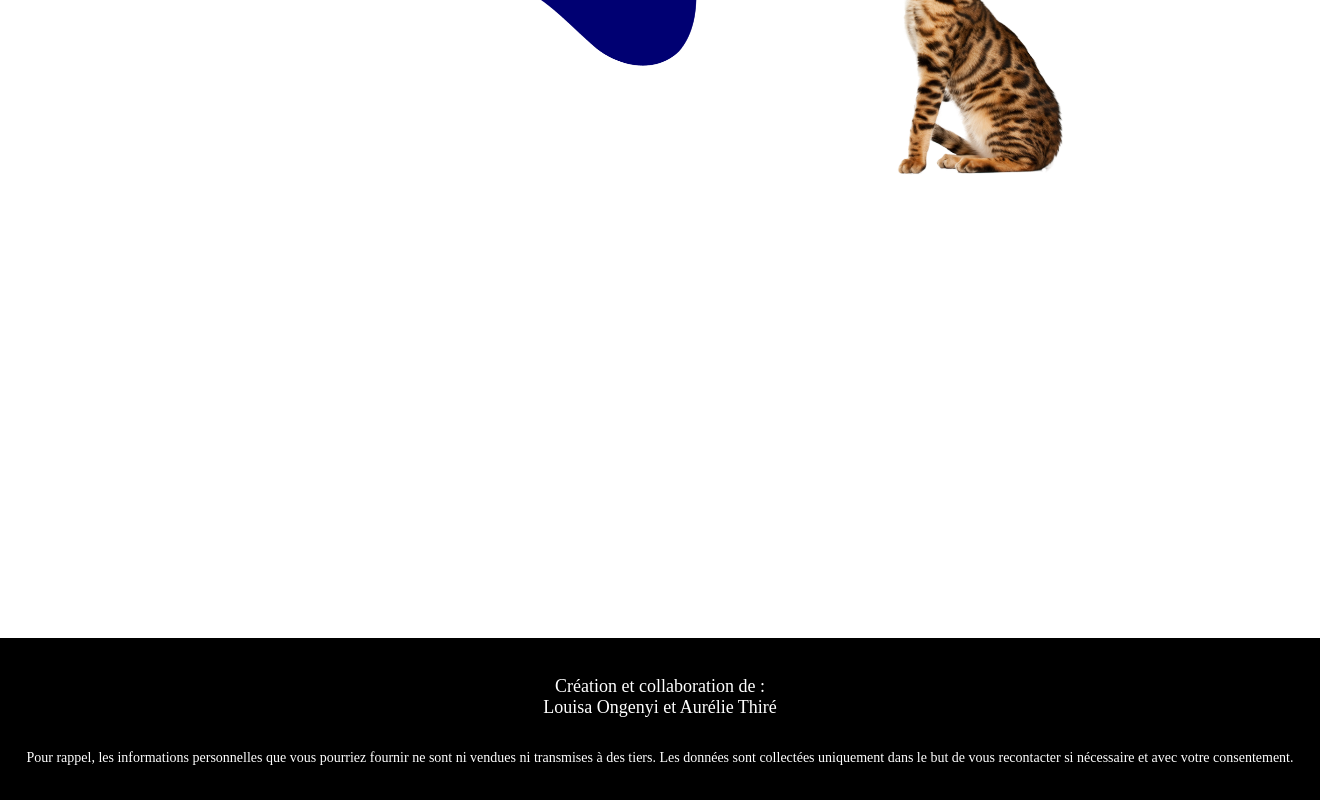
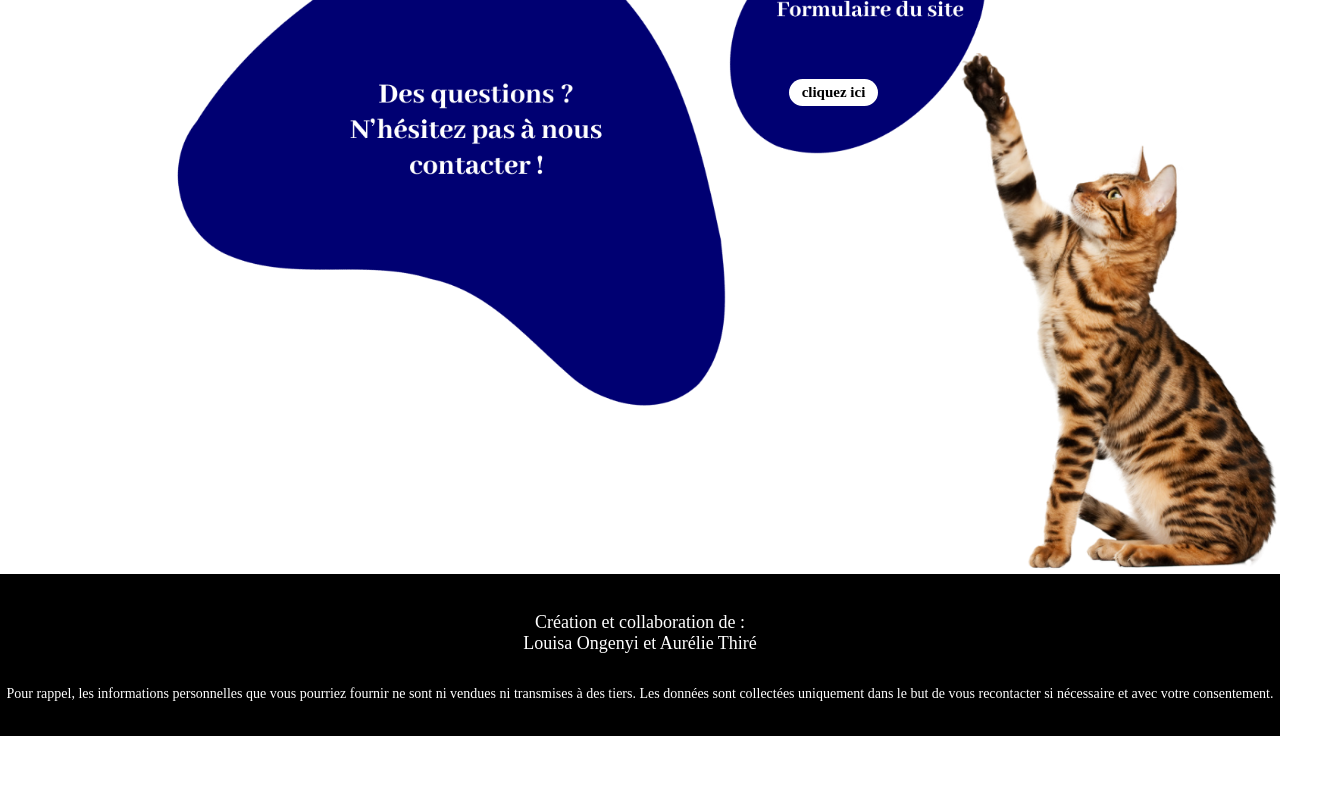
Before and after one commit to aurel740/casperetlulu, a React (Create React App) app: page / in a window 1280 px wide. Shown: the part 2472-3272 px from the top of the page, 1320 px wide, since content can reach past the window. After the commit the page ends 3208 px from the top, so only its background shows below. Built offline with nearby package versions, Linux system fonts and the light colour scheme.

Commit message:
Ajustements partie 1

```diff
--- a/src/App.css
+++ b/src/App.css
@@ -1,5 +1,6 @@
 .App {
   text-align: center;
+  width: 100%;
 }
 
 .App-logo {
--- a/src/containers/Contact.js
+++ b/src/containers/Contact.js
@@ -1,11 +1,13 @@
 import React from 'react';
 import "../styles/Contact.css";
-import chatMignon from "../assets/pictures/chatmignon_1.png"
+import chatMignon from "../assets/pictures/chatmignon_1.png";
+import patteGeante from "../assets/pictures/patte_info_compl.png"
 
 
 function Contact() {
   return (
     <div className='contactContainer'>
+        <img className="patteGeante" src={patteGeante} alt="dessin d'une emprunte de chat géante avec un chat tigré de profil" />
         <button className='contactButton'>cliquez ici</button>
       {/* <div className='catContactDiv'><img className='catContactImg' src={chatMignon} /></div>
       <p className='contactText email'>E-mail:<br/>mf.rabin@sfr.fr</p>
--- a/src/containers/Infos.js
+++ b/src/containers/Infos.js
@@ -3,6 +3,7 @@ import DocButtonsHome from '../components/DocButtonsHome';
 import "../styles/Infos.css";
 import GreyCat from "../assets/pictures/greyCat.png";
 import BorderElement from '../components/BorderElement';
+// import Contact from './Contact';
 
 
 function Infos() {
@@ -45,7 +46,6 @@ const tab = [1,2,3];
 
 
 
-
     </div>
   )
 }
--- a/src/pages/Home.js
+++ b/src/pages/Home.js
@@ -6,6 +6,7 @@ import chaton from "../assets/pictures/chaton.png";
 import chat from "../assets/pictures/chat.png";
 import Infos from '../containers/Infos';
 import Contact from '../containers/Contact';
+import Footer from '../containers/Footer';
 
 function Home() {
   const text1 = "Le bien-être de nos amis à quatre pattes est une priorité tant pour nous que pour nos adhérents. C'est avec grand plaisir que nous vous accueillons à Janville-en-Beauce, dans l'espoir que vous puissiez potentiellement devenir la famille adoptive pour nos chats et chatons, offrant ainsi un foyer aimant pour le reste de leur vie. L'adoption des chatons, qu'ils soient avec ou sans leur mère, est une possibilité que nous proposons.";
--- a/src/styles/Contact.css
+++ b/src/styles/Contact.css
@@ -1,14 +1,17 @@
 .contactContainer {
-    background-image: url("../assets//pictures/patte_info_compl.png");
+    /* background-image: url("../assets//pictures/patte_info_compl.png");
     background-position: top;
+    */
+    position: relative;
     width: 100%;
-    background-size: 850px;
-    height: 640px;
-    background-repeat: no-repeat;
-    padding-top: 466px;
-    position: relative;
 }
 
+.patteGeante {
+    width: 100%;
+    height: 100%;
+}
+
+/*
 .catContactDiv {
     width: 317px;
     position: absolute;
@@ -68,12 +71,12 @@
     font-size: 31px;
     width: 300px;
     text-align: center;
-}
+} */
 
 .contactButton {
     position: absolute;
-    top: 429px;
-    right: 495px;
+    top: 685px;
+    right: 402px;
     background-color: white;
     border-color: transparent;
     width: 89px;
--- a/src/styles/Footer.css
+++ b/src/styles/Footer.css
@@ -10,8 +10,7 @@
     flex-direction: column;
     align-items: center;
     width: 100%;
-    padding-right: 20px;
-    padding-left: 20px;
+
 }
 
 .footerText1{
--- a/src/styles/Home.css
+++ b/src/styles/Home.css
@@ -1,8 +1,13 @@
+/*
+.home-content{
+    display: flex;
+    flex-direction: column;
+    justify-content: flex-start;
 
-
+} */
 .mainHome{
     width: 100%;
-    margin-bottom: 138px;
+    /* margin-bottom: 138px; */
     margin-top: 50px;
     display: flex;
     flex-direction: column;
```
